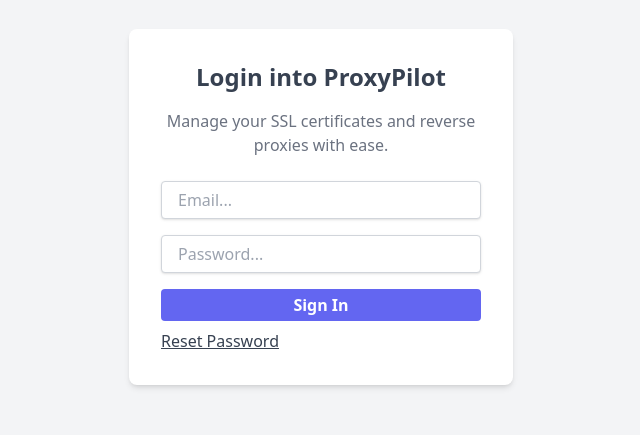
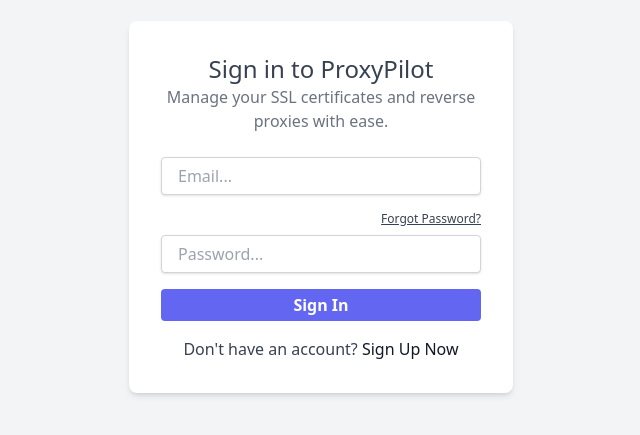
Before and after one commit to mahuzedada/proxy-pilot-ui, a React (Vite) app: page /login in a window 1280 px wide. Shown: the part 193-628 px from the top of the page, without its empty margins (319-959 px from the left). Built offline with nearby package versions, Linux system fonts and the light colour scheme; no server answers.

Commit message:
feat: Improved login view and added signup link

```diff
--- a/src/components/auth/Login.tsx
+++ b/src/components/auth/Login.tsx
@@ -3,7 +3,7 @@ import { useForm, FormProvider } from 'react-hook-form';
 import InputField from '../utility/Fields/InputField';
 import Button from '../utility/Button';
 import useAuth from '../../hooks/useAuth';
-import { Navigate, useNavigate } from 'react-router-dom';
+import { Link, Navigate, useNavigate } from 'react-router-dom';
 import validateEmail from '../../utility/validateEmail';
 
 export default function Login() {
@@ -24,16 +24,17 @@ export default function Login() {
   return (
     <div className="flex justify-center items-center h-screen bg-gray-100 dark:bg-gray-800">
       <div className="max-w-sm w-full bg-white dark:bg-gray-700 rounded-lg shadow-md p-8">
-        <h2 className="text-2xl font-bold text-center text-gray-700 dark:text-gray-300 mb-4">
-          Login into ProxyPilot
+        <h2 className="text-2xl text-center text-gray-700 dark:text-gray-300">
+          Sign in to ProxyPilot
         </h2>
-        <p className="text-center text-gray-500 dark:text-gray-200 mb-6">
+        <p className="text-center text-gray-500 dark:text-gray-400 mb-6">
           Manage your SSL certificates and reverse proxies with ease.
         </p>
         {authErrorMessage && (
           <div className="text-red-500">{authErrorMessage}</div>
         )}
         <FormProvider {...form}>
+          <div className="flex flex-col gap-4">
             <InputField
               type="email"
               size="md"
@@ -41,6 +42,13 @@ export default function Login() {
               hideLabel
               rules={{ required: true, validate: validateEmail }}
             />
+            <div className="text-right">
+              <div
+                className="text-xs text-gray-700 dark:text-gray-300 cursor-pointer underline mb-2"
+                onClick={() => navigate('/reset-password')}
+              >
+                Forgot Password?
+              </div>
               <InputField
                 type="password"
                 size="md"
@@ -48,6 +56,7 @@ export default function Login() {
                 hideLabel
                 rules={{ required: true }}
               />
+            </div>
             <Button
               variant="primary"
               width="full"
@@ -55,13 +64,14 @@ export default function Login() {
             >
               Sign In
             </Button>
+            <div className="text-gray-700 dark:text-gray-400 text-center">
+              Don't have an account?{' '}
+              <Link to="/signup" className="text-gray-900 dark:text-gray-200">
+                Sign Up Now
+              </Link>
+            </div>
+          </div>
         </FormProvider>
-        <button
-          className="text-gray-700 dark:text-gray-300 cursor-pointer mt-2 underline"
-          onClick={() => navigate('/reset-password')}
-        >
-          Reset Password
-        </button>
       </div>
     </div>
   );
--- a/src/components/utility/Fields/InputField.tsx
+++ b/src/components/utility/Fields/InputField.tsx
@@ -33,7 +33,7 @@ export default function InputField({
     'block text-sm font-bold md:flex-none md:w-1/3 mb-1 md:mb-0 mr-2 text-gray-700 dark:text-gray-300';
 
   return (
-    <div className="flex flex-col md:flex-row md:items-center mb-4">
+    <div className="flex flex-col md:flex-row md:items-center">
       {!hideLabel && (
         <label className={labelClassName} htmlFor={name}>
           {labelText}
```
Lines whose indentation alone changed are shown as unchanged.
